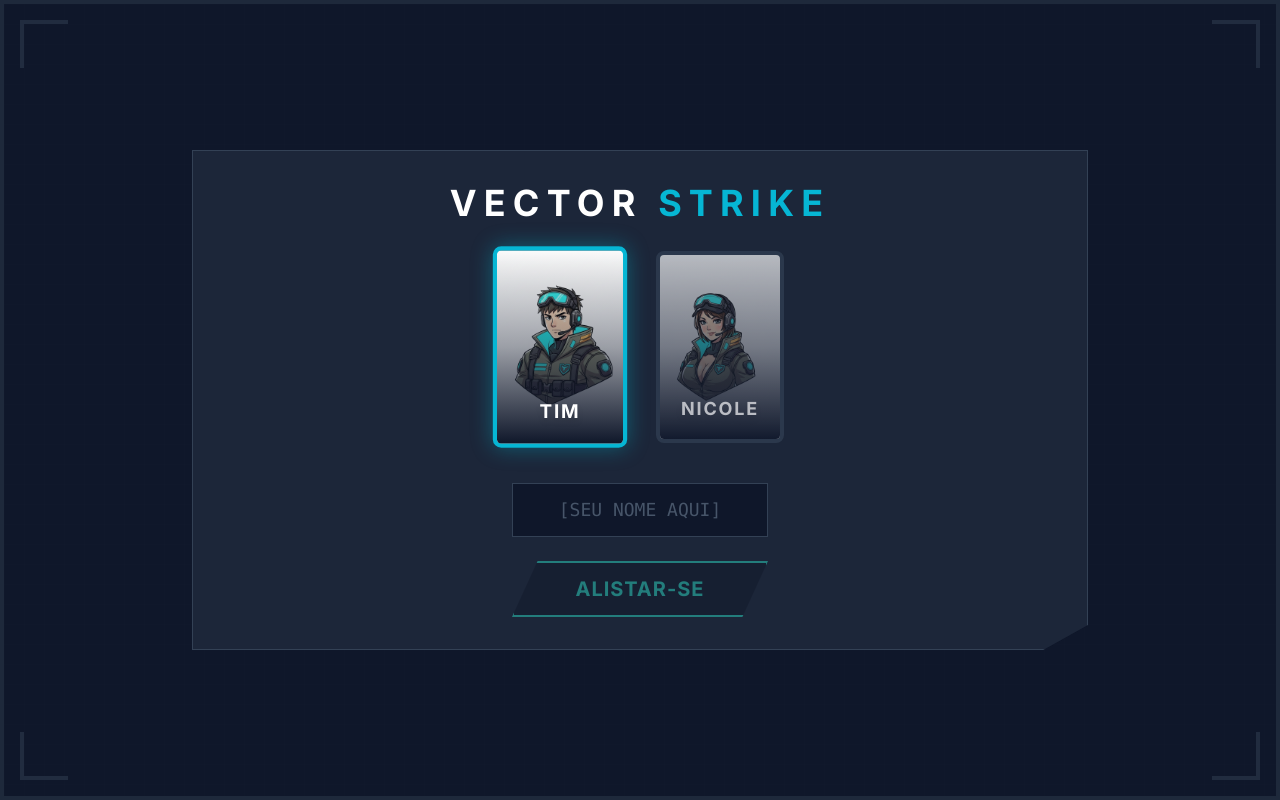
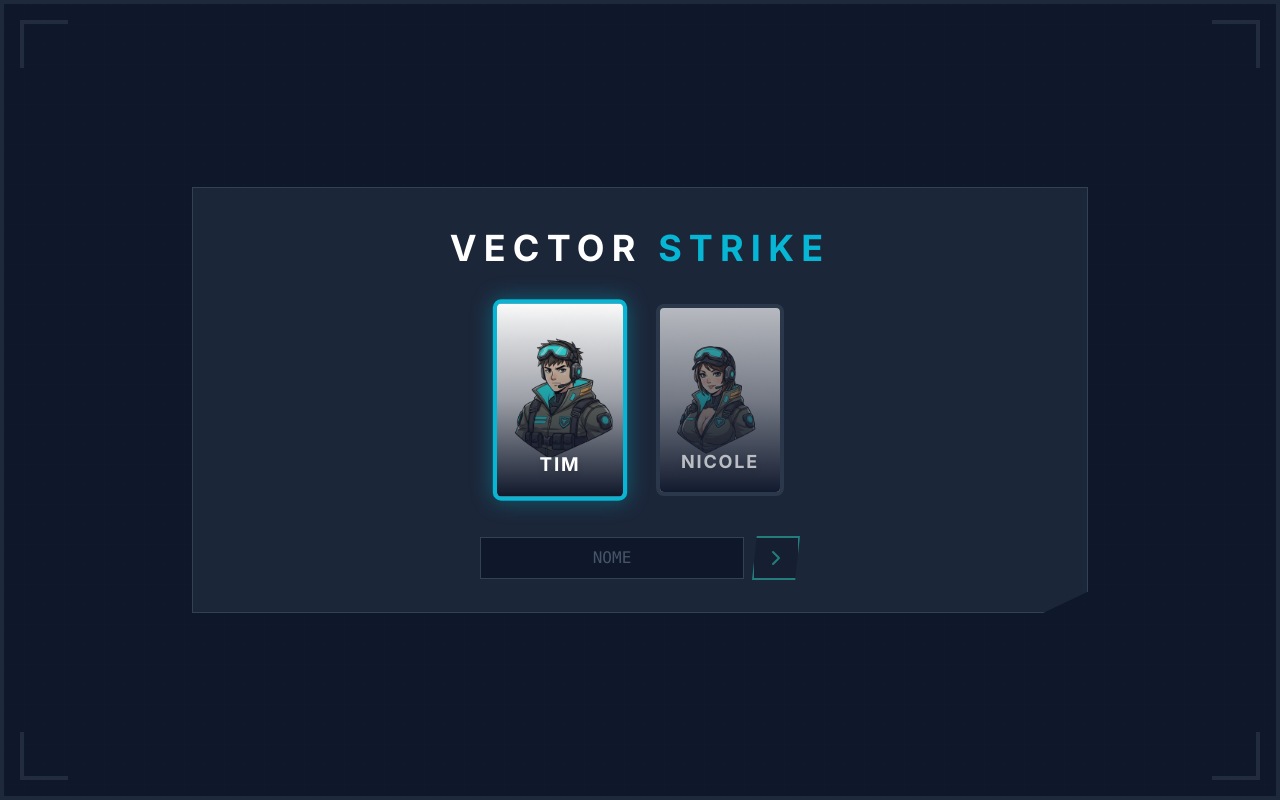
Before and after one commit to mcro36/Vector_Strike, a React (Vite) app: page /#/ in a window 1280 px wide. Built offline with nearby package versions, Linux system fonts and the light colour scheme.

Commit message:
Refine login UI: fix title, add arrow btn, shrink input

```diff
--- a/src/views/LoginView.jsx
+++ b/src/views/LoginView.jsx
@@ -1,6 +1,7 @@
 import { useState } from 'react';
 import { useGameStore } from '../store/gameStore';
 import { useNavigate } from 'react-router-dom';
+import { ChevronRight } from 'lucide-react';
 
 export default function LoginView() {
     const login = useGameStore((state) => state.login);
@@ -24,9 +25,9 @@ export default function LoginView() {
 
             {/* Central Panel: Login Info & Avatars */}
             <div className="panel-tactical w-[90%] max-w-4xl flex flex-col items-center gap-6 relative z-10 p-8">
-                <div className="text-center w-full whitespace-nowrap">
-                    {/* REDUCED FONT SIZE BY ~20% (text-4xl/5xl to text-3xl/4xl) */}
-                    <h1 className="text-3xl md:text-4xl font-black text-white tracking-[0.2em] mb-1 truncate">
+                {/* 1 - TITLE FIX: Added py-2 padding and leading-normal to prevent cutoff of the 3D/shadow fonts */}
+                <div className="text-center w-full whitespace-nowrap py-2">
+                    <h1 className="text-3xl md:text-4xl font-black text-white tracking-[0.2em] mb-1 truncate leading-normal">
                         VECTOR <span className="text-tactical-cyan">STRIKE</span>
                     </h1>
                 </div>
@@ -70,26 +71,26 @@ export default function LoginView() {
                     </button>
                 </div>
 
-                <div className="flex flex-col gap-2 w-full max-w-[16rem] mt-4">
-                    {/* REDUCED INPUT BASE SIZE BY ~15% (p-4/text-xl -> p-3/text-lg), And width by 30% */}
+                {/* 3 & 4 - INPUT AND BUTTON HORIZONTAL: Using flex-row with smaller height (py-2 instead of p-3) */}
+                <div className="flex flex-row items-center gap-2 w-full max-w-[20rem] mt-4">
+                    {/* 2 - DECREASE HEIGHT 10%: Swapped p-3 for py-2 px-3 text-base */}
                     <input
                         type="text"
                         value={name}
                         onChange={(e) => setName(e.target.value)}
-                        placeholder="[SEU NOME AQUI]"
-                        className="bg-slate-900 border border-slate-700 focus:border-tactical-cyan p-3 text-center text-white outline-none font-mono text-lg transition-colors w-full uppercase placeholder-slate-600"
+                        placeholder="NOME"
+                        className="bg-slate-900 border border-slate-700 focus:border-tactical-cyan py-2 px-3 text-center text-white outline-none font-mono text-base transition-colors w-full uppercase placeholder-slate-600 flex-1"
                         autoComplete="off"
                     />
+
+                    <button
+                        className="btn-tactical !p-0 w-12 h-11 flex items-center justify-center disabled:opacity-50 disabled:cursor-not-allowed shrink-0"
+                        onClick={handleStart}
+                        disabled={!name.trim()}
+                    >
+                        <ChevronRight size={24} />
+                    </button>
                 </div>
-
-                {/* RENOMEOU PARA ALISTAR-SE (Item 3) */}
-                <button
-                    className="btn-tactical text-xl w-full max-w-[16rem] disabled:opacity-50 disabled:cursor-not-allowed"
-                    onClick={handleStart}
-                    disabled={!name.trim()}
-                >
-                    ALISTAR-SE
-                </button>
             </div>
 
             {/* Decorative corner brackets (Page) */}
```
